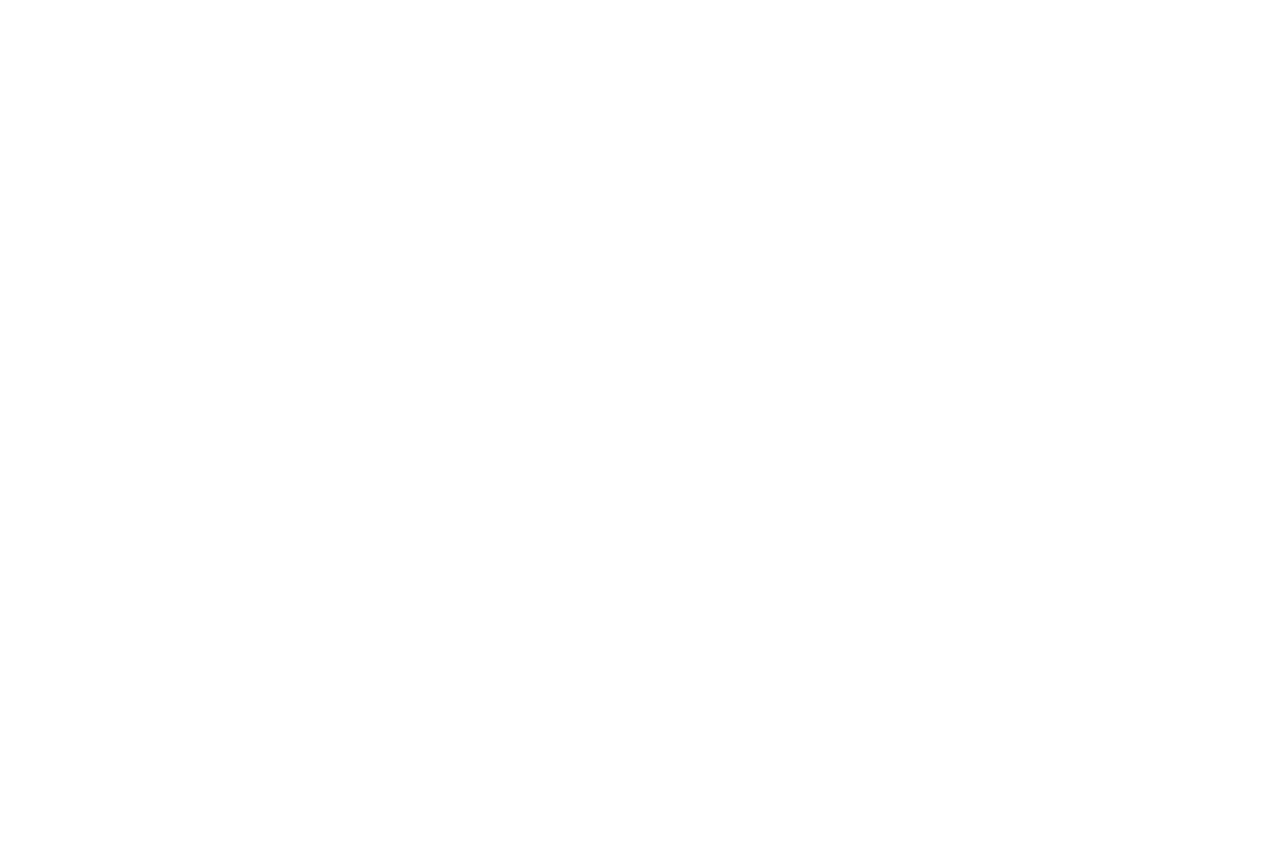
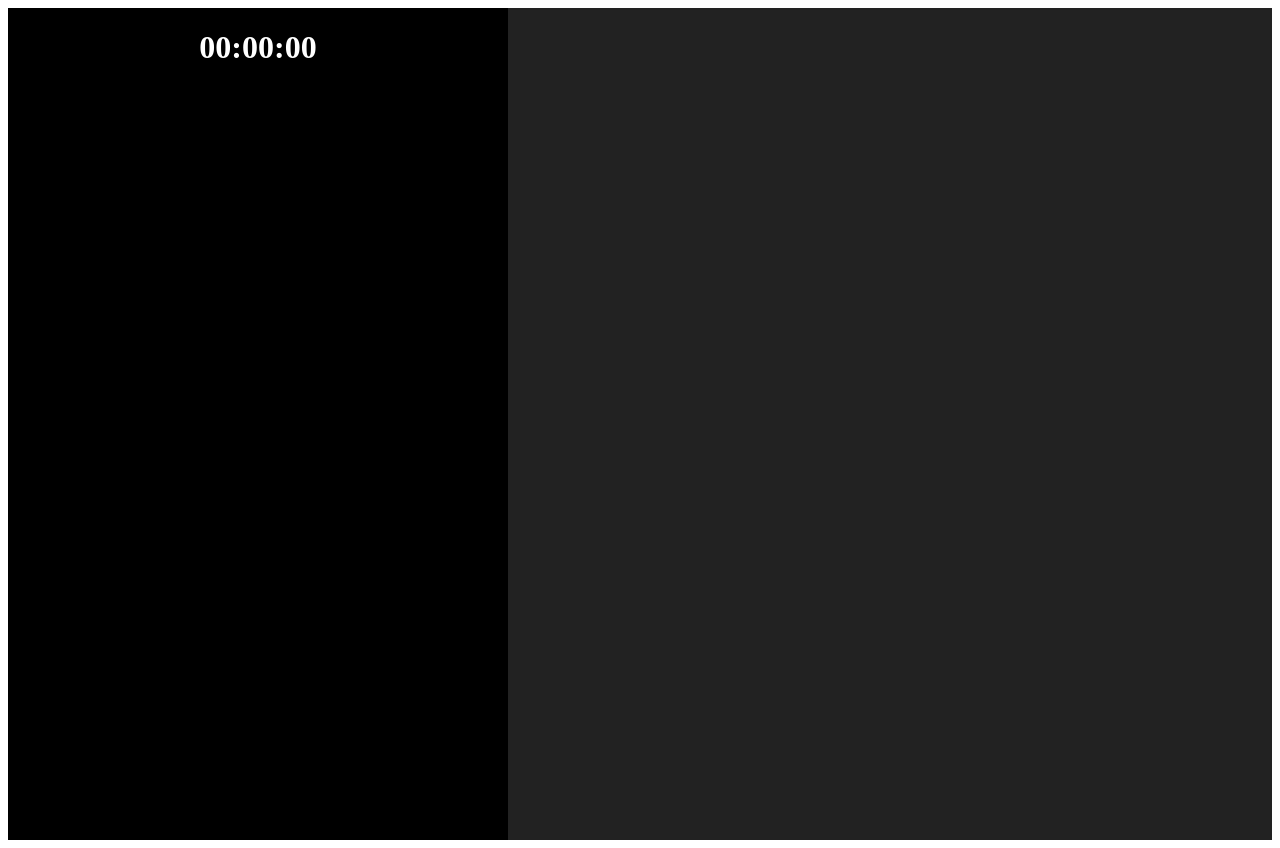
Before and after one commit to SHolleworth/stopwatchjs, a website: page index.html in a window 1280 px wide. Before the commit the page ends 800 px from the top, so only its background shows below. Drawn offline with Linux system fonts and the light colour scheme.

Commit message:
Added app.js and components background and clock.

```diff
--- /dev/null
+++ b/app.js
@@ -0,0 +1,6 @@
+import background from './src/background/background.js'
+
+window.onload = () => {
+    const container = document.getElementById('container');
+    container.appendChild(background());
+};
--- a/index.html
+++ b/index.html
@@ -1,3 +1,10 @@
 <html>
-    <body></body>
+<head>
+    <script type='module' src='app.js'></script>
+    <link rel='stylesheet' href='style.css' />
+</head>
+<body>
+    <div id='container'>
+    </div>
+</body>
 </html>
--- /dev/null
+++ b/src/background/background.js
@@ -0,0 +1,10 @@
+import clock from '../clock/clock.js'
+
+const background = () => {
+    const backgroundBox = document.createElement("div");
+    backgroundBox.id = "background";
+    backgroundBox.appendChild(clock());
+    return backgroundBox;
+}
+
+export default background;
--- /dev/null
+++ b/src/clock/clock.js
@@ -0,0 +1,13 @@
+const clock = () => {
+    const time = '00:00:00';
+    const id = 'clock';
+    const timerBox = document.createElement('div')
+    const timerDislay = document.createElement('h1');
+    timerDislay.id = id;
+    const timerNumberNode =  document.createTextNode(time);
+    timerDislay.appendChild(timerNumberNode);
+    timerBox
+    return timerDislay;
+}
+
+export default clock;
--- /dev/null
+++ b/style.css
@@ -0,0 +1,17 @@
+#container {
+    width: '100%';
+    height: '100%';
+    background-color: #222;
+}
+
+#clock {
+    color: white;
+}
+
+#background {
+    display: flex;
+    justify-content: center;
+    width: 500px;
+    height: 832px;
+    background-color: #000000;
+}
```
